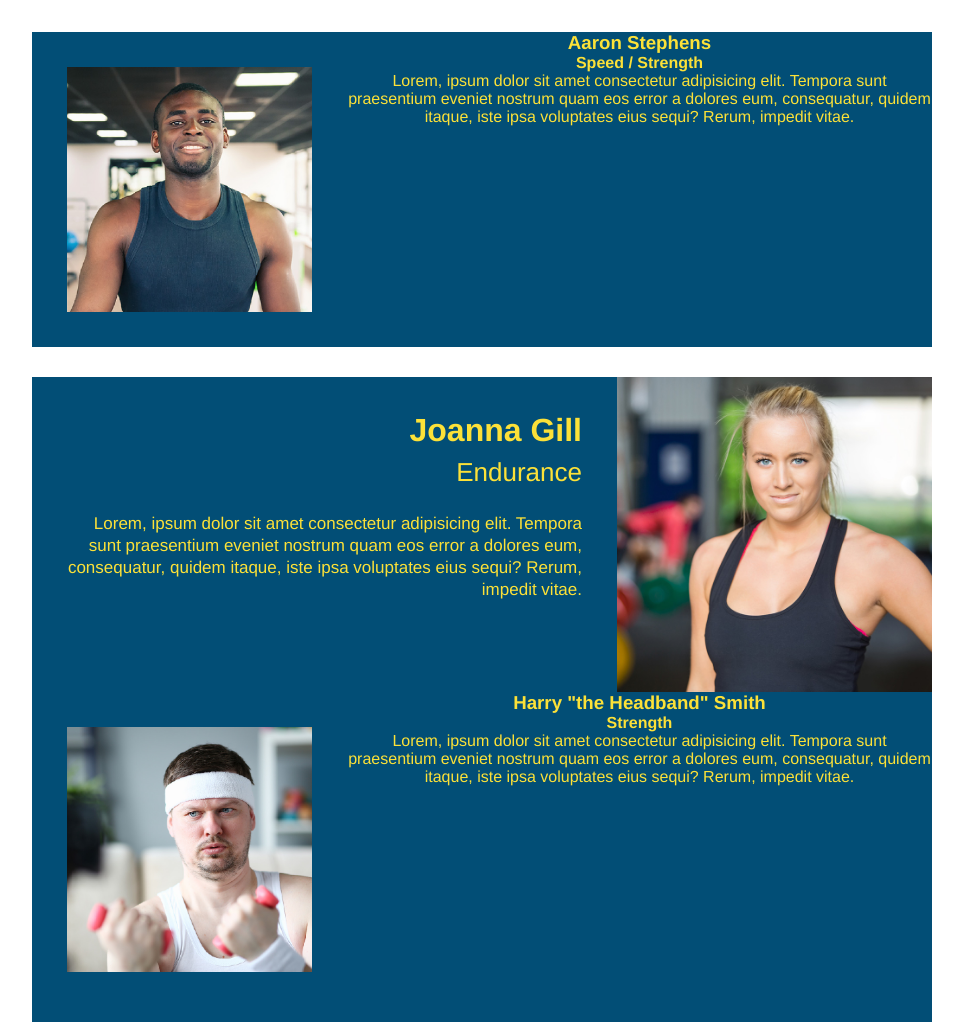
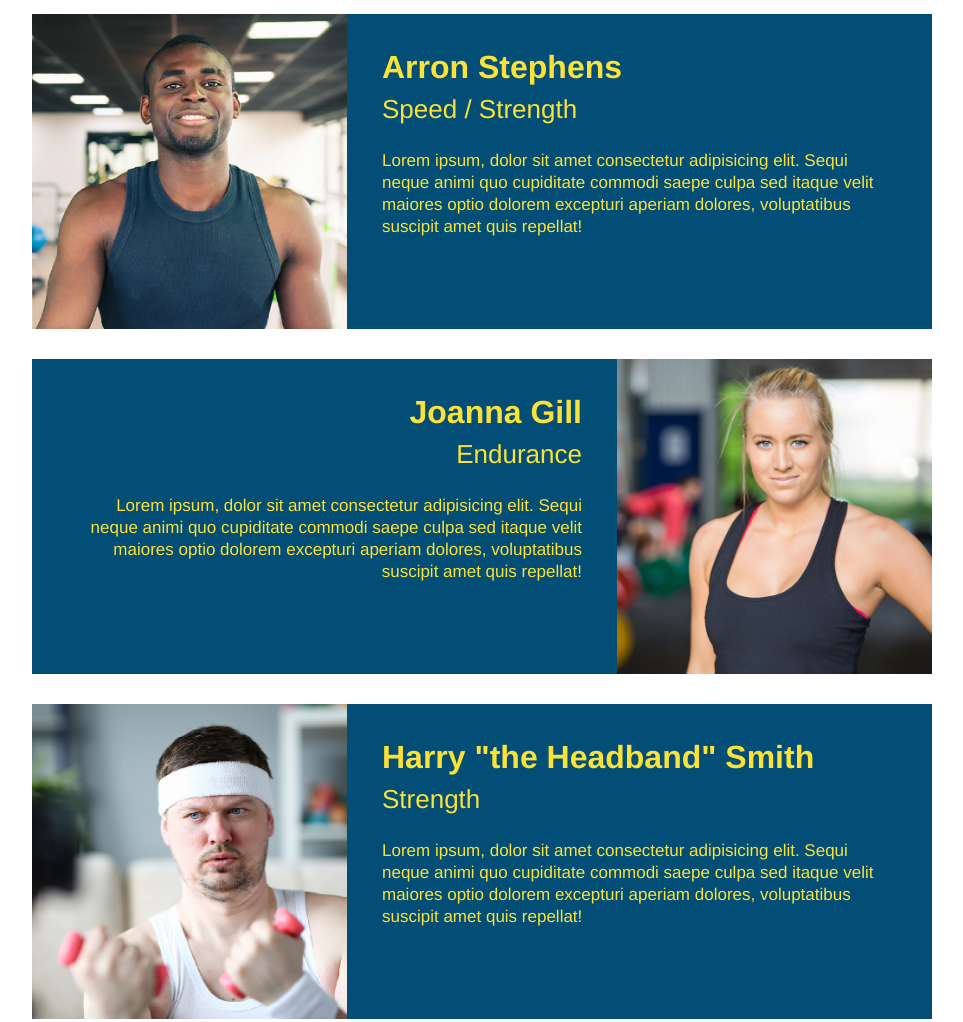
Before and after one commit to brcwoods/run-buddy, a plain HTML site: page index.html in a window 1280 px wide. Shown: the part 2898-3920 px from the top of the page, without its empty margins (158-1121 px from the left). Drawn offline with Linux system fonts and the light colour scheme.

Commit message:
updating upon receipt of code from Canvas after trainer articles done

```diff
--- a/assets/css/style.css
+++ b/assets/css/style.css
@@ -180,7 +180,7 @@
 }
 
 .trainers {
-  text-align:center;
+  text-align: center;
 }
 
 .trainer {
@@ -188,7 +188,7 @@
   margin: 0 auto 30px auto;
   background: #024e76;
   color: #fce138;
-  overflow:auto;
+  overflow: auto;
 }
 
 .trainer img {
--- a/index.html
+++ b/index.html
@@ -7,7 +7,7 @@
   <link rel="stylesheet" href="./assets/css/style.css" />
 </head>
 
-<body>12
+<body>
   <!-- navigation -->
   <header>
     <h1>
@@ -110,42 +110,46 @@
 
   <!-- "meet the trainers" section -->
   <section id="your-trainers" class="trainers">
-    <h2 class="section-title primary-border">
-
-      Meet The Trainers
-    </h2>
+    <h2 class="section-title primary-border">Meet The Trainers</h2>
     <article class="trainer">
-      <img src="assets/images/trainer-1.jpg" alt="Arron Stephens in his workout"
+      <img src="./assets/images/trainer-1.jpg" alt="Arron Stephens in his workout clothes, ready to pump iron" />
       <div class="trainer-bio text-left">
-        <h3>Aaron Stephens</h3>
+        <h3>Arron Stephens</h3>
         <h4>Speed / Strength</h4>
         <p>
-          Lorem, ipsum dolor sit amet consectetur adipisicing elit. Tempora sunt praesentium eveniet nostrum quam eos error a dolores eum, consequatur, quidem itaque, iste ipsa voluptates eius sequi? Rerum, impedit vitae.
+          Lorem ipsum, dolor sit amet consectetur adipisicing elit. Sequi neque animi quo cupiditate commodi saepe culpa
+          sed
+          itaque velit maiores optio dolorem excepturi aperiam dolores, voluptatibus suscipit amet quis repellat!
         </p>
       </div>
     </article>
 
-    <!--second trainer bio-->
+    <!-- second trainer bio -->
     <article class="trainer">
-        <div class="trainer-bio text-right">
+      <div class="trainer-bio text-right">
         <h3>Joanna Gill</h3>
         <h4>Endurance</h4>
         <p>
-          Lorem, ipsum dolor sit amet consectetur adipisicing elit. Tempora sunt praesentium eveniet nostrum quam eos error a dolores eum, consequatur, quidem itaque, iste ipsa voluptates eius sequi? Rerum, impedit vitae.
+          Lorem ipsum, dolor sit amet consectetur adipisicing elit. Sequi neque animi quo cupiditate commodi saepe culpa
+          sed
+          itaque velit maiores optio dolorem excepturi aperiam dolores, voluptatibus suscipit amet quis repellat!
         </p>
       </div>
-      <img src="./assets/images/trainer-2.jpg" alt="Joanna Gill cooling off after workout"
+      <img src="./assets/images/trainer-2.jpg" alt="Joanna Gill cooling off after a workout" />
     </article>
 
-    <!--third trainer bio-->
-    <article class=trainer>
-      <img src="./assets/images/trainer-3.jpg" alt="Harry Smith wearing a headband"
+    <!-- third trainer bio -->
+    <article class="trainer">
+      <img src="./assets/images/trainer-3.jpg"
+        alt="Harry Smith wearing a headband and lifting comically small pink weights" />
       <div class="trainer-bio text-left">
         <h3>Harry "the Headband" Smith</h3>
         <h4>Strength</h4>
-      <p>
-        Lorem, ipsum dolor sit amet consectetur adipisicing elit. Tempora sunt praesentium eveniet nostrum quam eos error a dolores eum, consequatur, quidem itaque, iste ipsa voluptates eius sequi? Rerum, impedit vitae.
-      </p>
+        <p>
+          Lorem ipsum, dolor sit amet consectetur adipisicing elit. Sequi neque animi quo cupiditate commodi saepe culpa
+          sed
+          itaque velit maiores optio dolorem excepturi aperiam dolores, voluptatibus suscipit amet quis repellat!
+        </p>
       </div>
     </article>
   </section>
```
